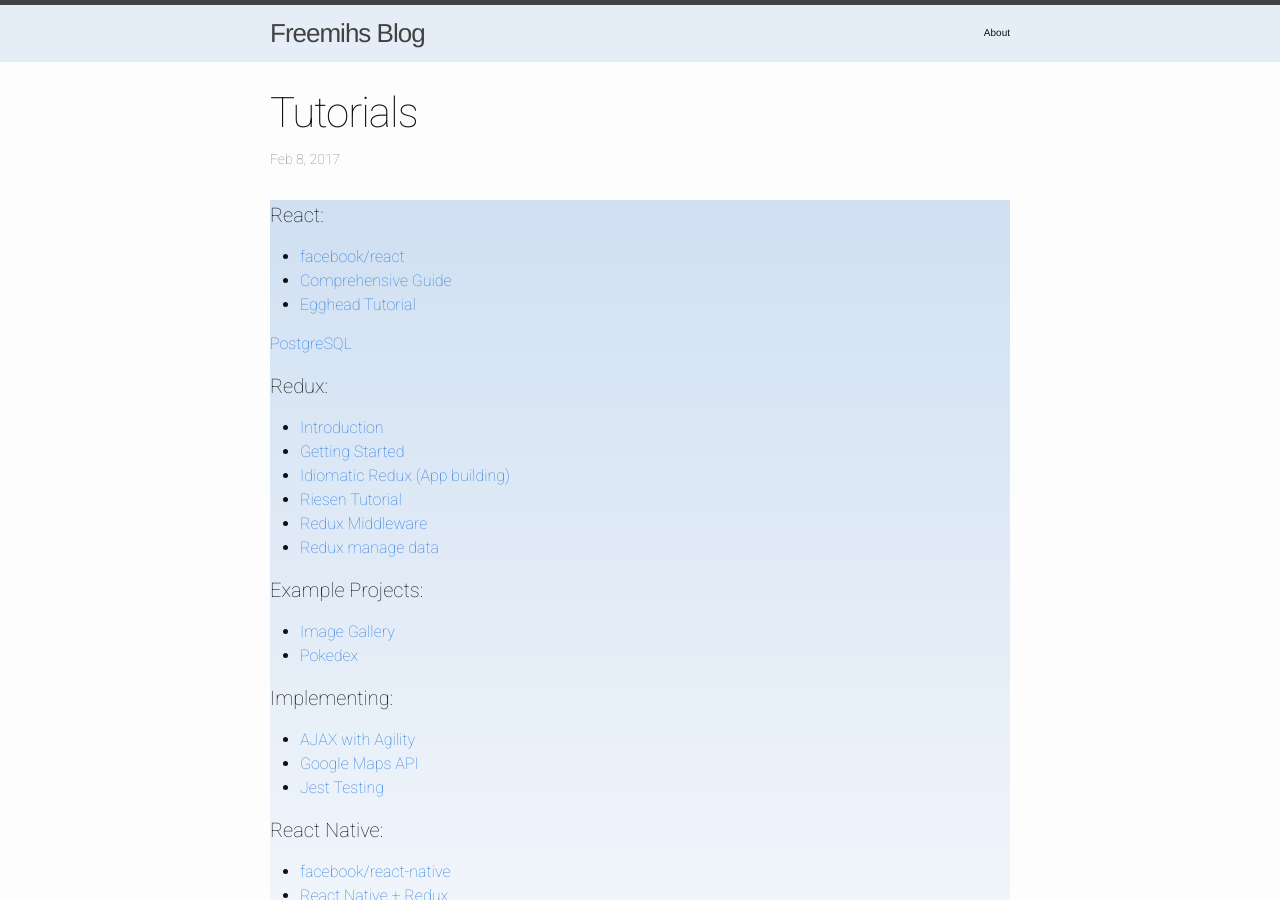
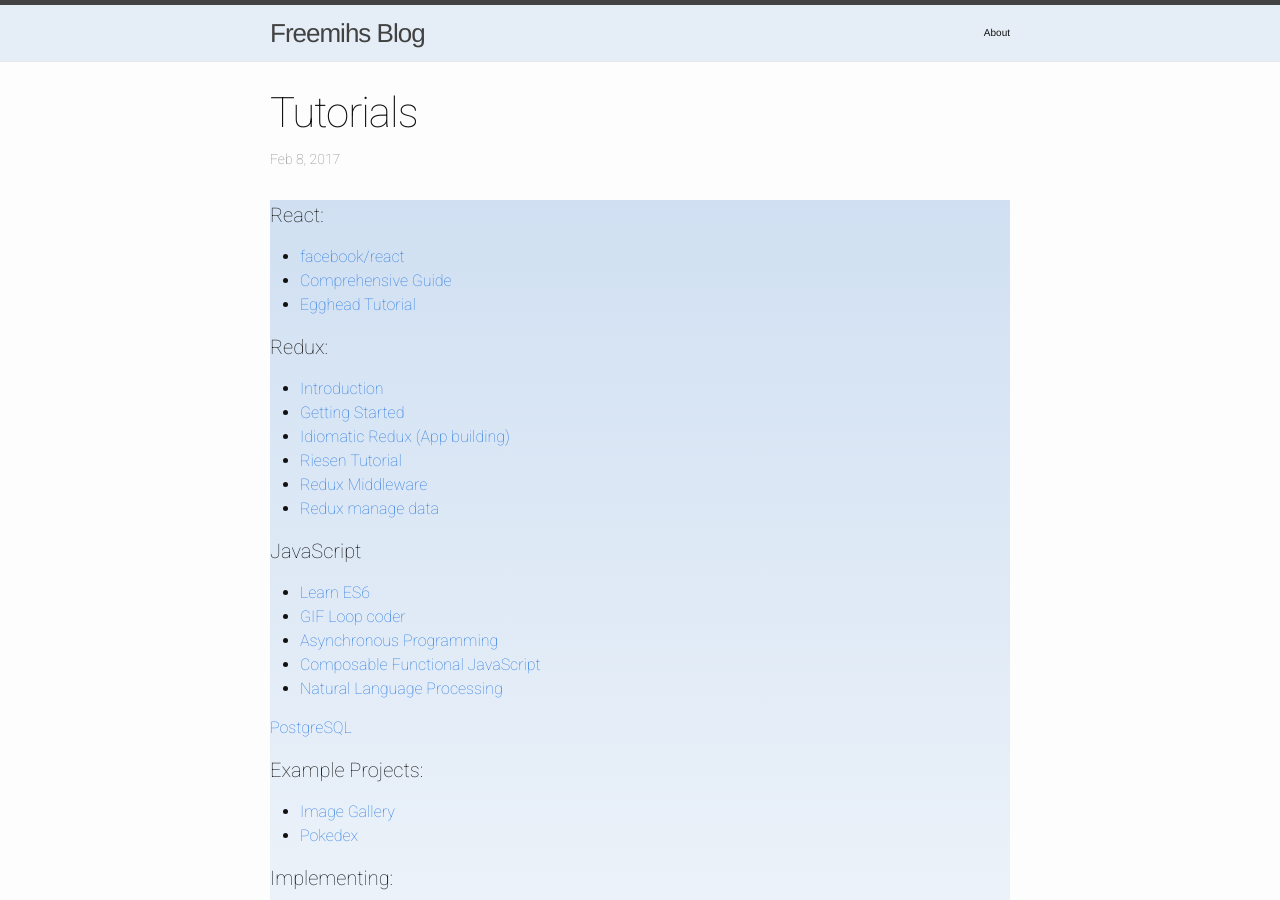
Before and after one commit to freemih/freemih.github.io, a Jekyll site: the page built from _posts/2017-02-08-Tutorials.markdown, in a window 1280 px wide and 900 px high. Built offline with Jekyll 4.4.1, drawn with Linux system fonts in a browser that asks for light colours.

Commit message:
Update 2017-02-08-Tutorials.markdown

```diff
--- a/_posts/2017-02-08-Tutorials.markdown
+++ b/_posts/2017-02-08-Tutorials.markdown
@@ -28,6 +28,18 @@ date:   2017-02-08 11:05:36 -0500
 
   <li><a href='https://www.codementor.io/vijayst/react-app-with-redux-to-manage-data-flows-du10884g9' target="_blank">Redux manage data</a></li>
 </ul>
+</div>
+
+<div>
+<h4>JavaScript</h4>
+<ul>
+  <li><a href='https://egghead.io/courses/learn-es6-ecmascript-2015' target="_blank">Learn ES6</a></li>
+  <li><a href='https://egghead.io/courses/gif-loop-coder-for-creating-animation' target="_blank">GIF Loop coder</a></li>
+  <li><a href='https://egghead.io/courses/mastering-asynchronous-programming-the-end-of-the-loop' target="_blank">Asynchronous Programming</a></li>
+  <li><a href='https://egghead.io/courses/professor-frisby-introduces-composable-functional-javascript' target="_blank">Composable Functional JavaScript</a></li>
+  <li><a href='https://egghead.io/courses/natural-language-processing-in-javascript-with-natural' target="_blank">Natural Language Processing</a></li>
+</ul>
+<p><a href='https://egghead.io/courses/get-started-with-postgresql' target="_blank">PostgreSQL </a></p>
 </div>
 
 <div>
```
Also changed, not shown: other parts of _posts/2017-02-08-Tutorials.markdown (+1 -1 lines).
